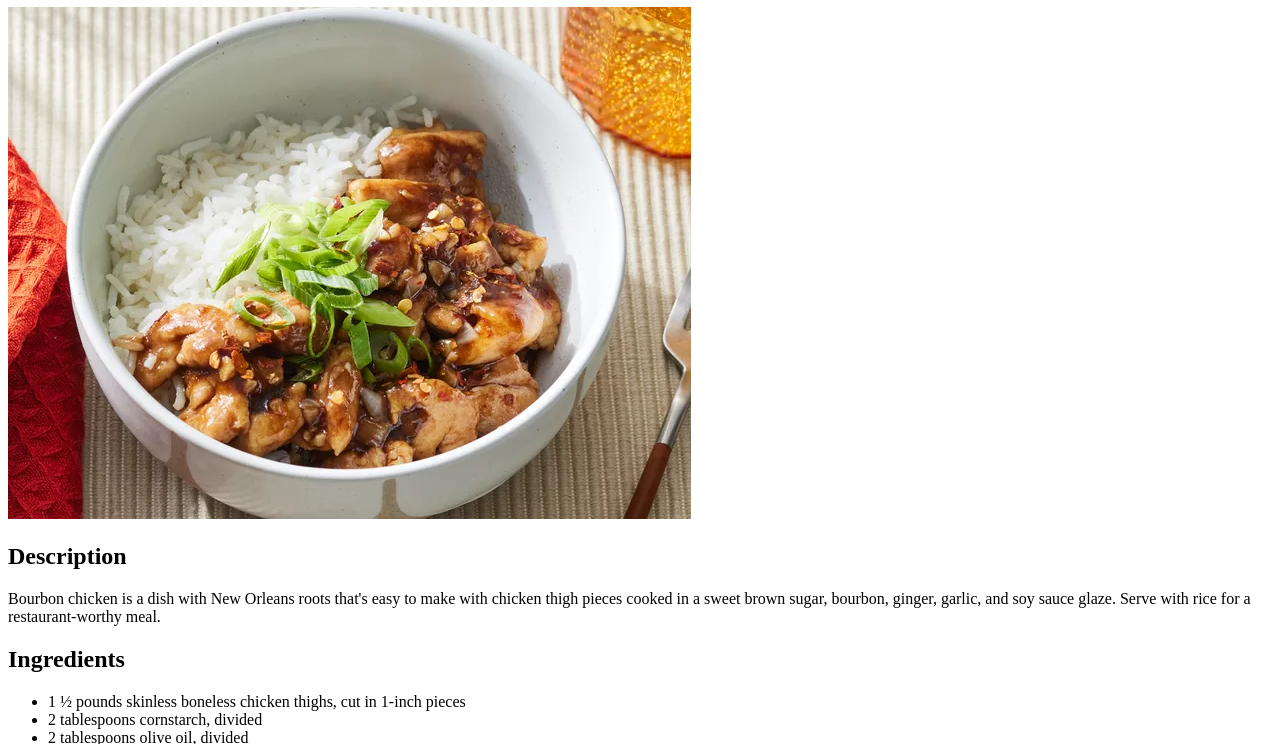
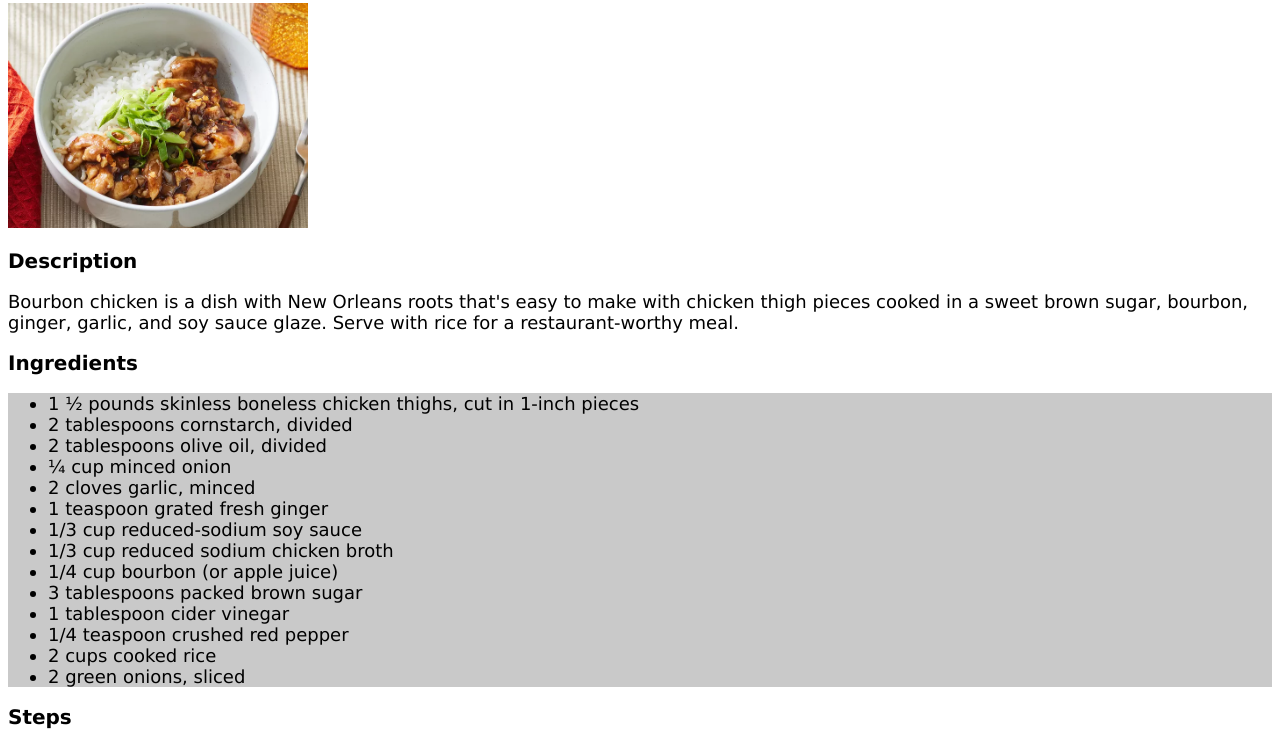
Before and after one commit to Eaglethree369/odin-recipes, a plain HTML site: page recipes/bourbon-chicken.html in a window 1280 px wide. Shown: the part 99-843 px from the top of the page. Drawn offline with Linux system fonts and the light colour scheme.

Commit message:
Add to previous commit
Same points as previous commit message

```diff
--- a/recipes/bourbon-chicken.html
+++ b/recipes/bourbon-chicken.html
@@ -4,6 +4,8 @@
     <meta charset="UTF-8">
     <meta name="viewport", initial-scale=1.0">
     <title>Bourbon Chicken</title>
+    <link rel="stylesheet" href="../style.css">
+
 </head>
 <body>
     <a href="../index.html">Home</a>
@@ -14,7 +16,7 @@
         <p>Bourbon chicken is a dish with New Orleans roots that's easy to make with chicken thigh pieces cooked in a sweet brown sugar, bourbon, ginger, garlic, and soy sauce glaze. Serve with rice for a restaurant-worthy meal.</p>
 
     <h2>Ingredients</h2>
-        <ul>
+       <div> <ul>
             <li>1 ½ pounds skinless boneless chicken thighs, cut in 1-inch pieces</li>
             <li>2 tablespoons cornstarch, divided</li>
             <li>2 tablespoons olive oil, divided</li>
@@ -29,7 +31,8 @@
             <li>1/4 teaspoon crushed red pepper</li>
             <li>2 cups cooked rice</li>
             <li>2 green onions, sliced</li>
-        </ul>
+            </ul>
+        </div>
     <h2>Steps</h2>
         <ol>
             <li>Step 1: Gather Ingredients.</li>
```
Also changed, not shown: index.html (+1 -0 lines).
